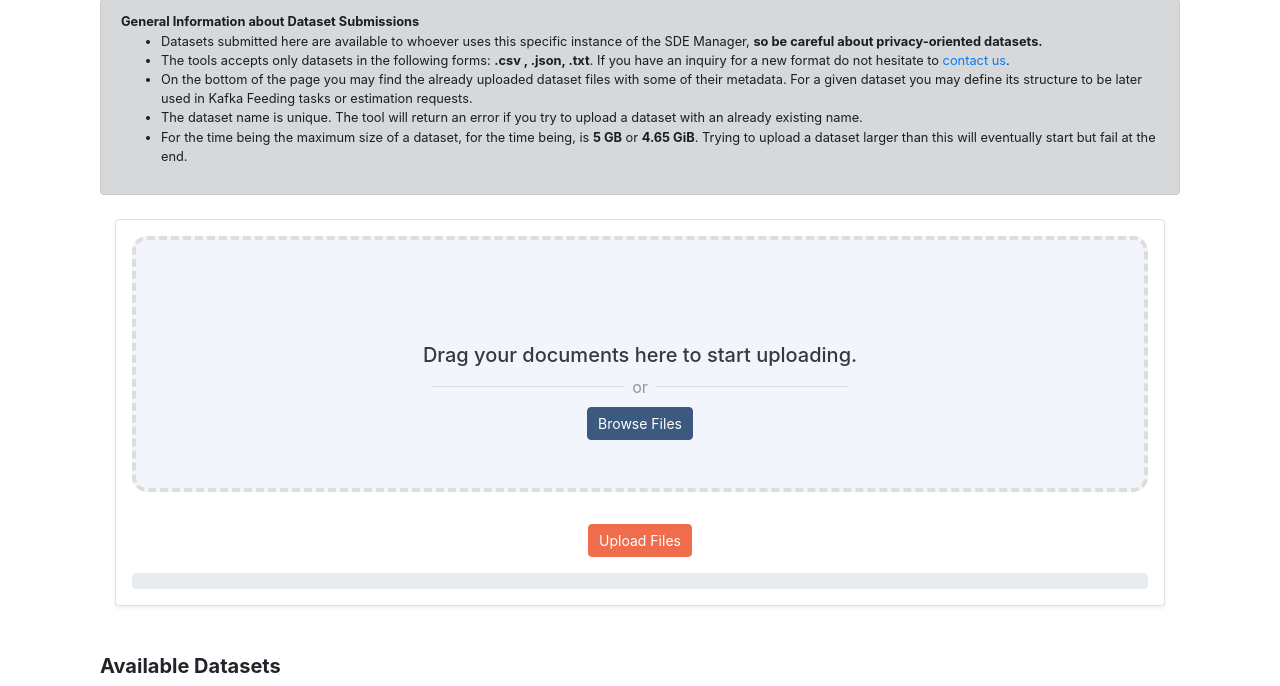
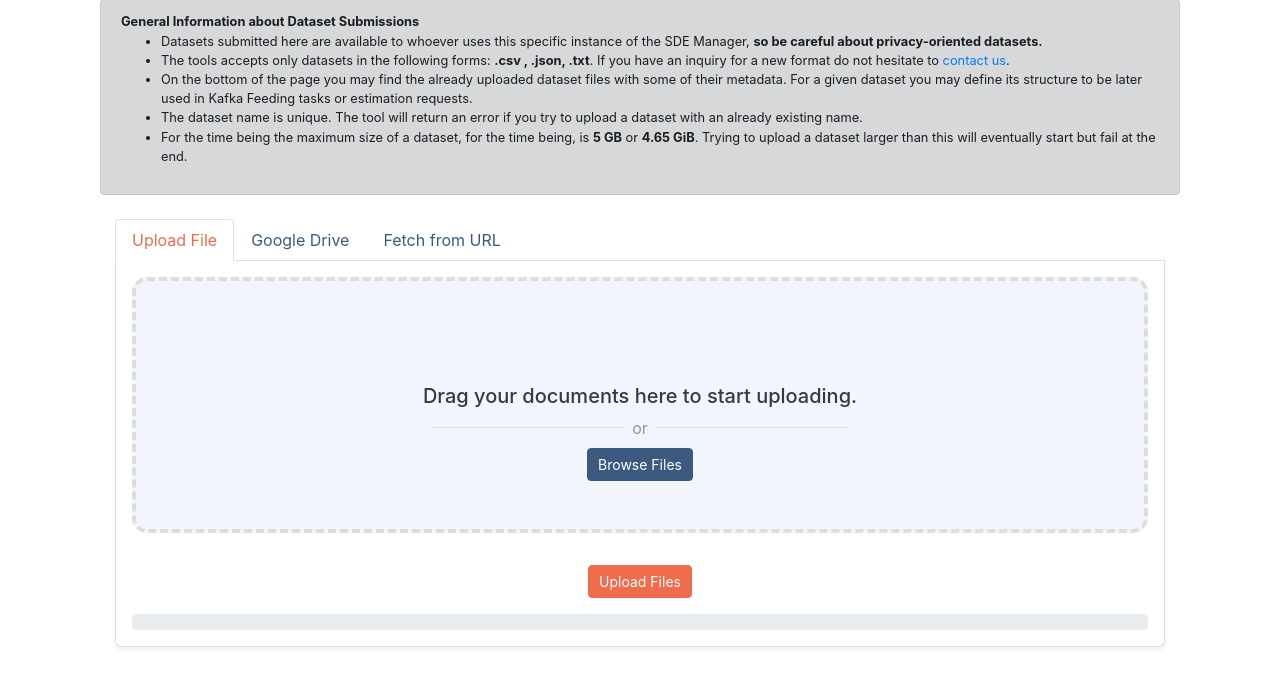
Before and after one commit to petroud/SDE-manager, a PHP site: page /index.php?page=datasets in a window 1280 px wide. Shown: the part 171-857 px from the top of the page. Run offline with PHP 8.4, Linux system fonts and the light colour scheme; data that the repository does not hold is empty.

Commit message:
Updated the front end to offer tabs for var file sources

```diff
--- a/src/datasets.php
+++ b/src/datasets.php
@@ -11,9 +11,20 @@
             </ul>
         </div>
     <div class="container-fluid pb-5">
-        <div class="row">
-            <div class="col-md-12">
-                <div class="bg-white p-3 rounded shadow-sm border">
+    <ul class="nav nav-tabs" id="myTab" role="tablist">
+            <li class="nav-item">
+                <a class="nav-link active" id="upload-tab" data-toggle="tab" href="#upload" role="tab" aria-controls="upload" aria-selected="true">Upload File</a>
+            </li>
+            <li class="nav-item">
+                <a class="nav-link" id="google-drive-tab" data-toggle="tab" href="#google-drive" role="tab" aria-controls="google-drive" aria-selected="false">Google Drive</a>
+            </li>
+            <li class="nav-item">
+                <a class="nav-link" id="url-tab" data-toggle="tab" href="#url" role="tab" aria-controls="url" aria-selected="false">Fetch from URL</a>
+            </li>
+        </ul>
+        <div class="tab-content" id="myTabContent">
+            <div class="tab-pane fade show active" id="upload" role="tabpanel" aria-labelledby="upload-tab">
+                <div class="bg-white p-3 rounded shadow-sm no-top-border">
                     <div class="dropzone d-block">
                         <label for="files" class="dropzone-container" id="dropzone">
                             <div class="file-icon"><i class="fa-solid fa-file-circle-plus text-primary"></i></div>
@@ -31,6 +42,32 @@
                     </div>
                     <div class="progress mt-3">
                         <div id="progress-bar" class="progress-bar" role="progressbar" style="width: 0%;" aria-valuenow="0" aria-valuemin="0" aria-valuemax="100">0%</div>
+                    </div>
+                </div>
+            </div>
+            <div class="tab-pane fade" id="google-drive" role="tabpanel" aria-labelledby="google-drive-tab">
+                <div class="bg-white p-3 rounded shadow-sm no-top-border ">
+                    <h5>Fetch file from Google Drive</h5>
+                    <div class="form-group">
+                        <label for="file-url">Enter Google Drive Public URL:</label>
+                        <input type="text" id="google-file-url" class="form-control" placeholder="Enter the file URL">
+                    </div>
+                    <button type="button" id="fetch-google-drive-btn" class="btn btn-primary custom-browse-btn">Fetch File from Google Drive</button>
+                    <div class="progress mt-3">
+                        <div id="google-progress-bar" class="progress-bar" role="progressbar" style="width: 0%;" aria-valuenow="0" aria-valuemin="0" aria-valuemax="100">0%</div>
+                    </div>
+                </div>
+            </div>
+            <div class="tab-pane fade" id="url" role="tabpanel" aria-labelledby="url-tab">
+                <div class="bg-white p-3 rounded shadow-sm no-top-border">
+                    <h5>Fetch file from URL</h5>
+                    <div class="form-group">
+                        <label for="file-url">Enter URL:</label>
+                        <input type="text" id="url-file-url" class="form-control" placeholder="Enter the file URL">
+                    </div>
+                    <button type="button" id="fetch-url-btn" class="btn btn-primary custom-browse-btn">Fetch File from URL</button>
+                    <div class="progress mt-3">
+                        <div id="url-progress-bar" class="progress-bar" role="progressbar" style="width: 0%;" aria-valuenow="0" aria-valuemin="0" aria-valuemax="100">0%</div>
                     </div>
                 </div>
             </div>
--- a/src/index.php
+++ b/src/index.php
@@ -1,3 +1,6 @@
+<?php
+    session_start();
+?>
 <!DOCTYPE html>
 <html lang="en">
 <head>
@@ -15,6 +18,20 @@
             background-color: white; /* Light grey background */
             padding-top: 56px; /* Adjust according to the height of the navbar */
 
+        }
+        .no-top-border{
+            border: .1px solid #DBE0E4;
+            border-top: none !important;
+            border-radius: 0px 0px 6px 6px !important;
+        }
+        .nav-tabs .nav-link {
+            color: #3C5A80 !important;
+        }
+        .nav-tabs .nav-link:hover {
+            color: #5c7da8;
+        }
+        .nav-tabs .nav-link.active {
+            color: #fff;
         }
         .navbar {
             background-color: #3C5A80; /* Blue navbar */
--- a/src/js/fileHandler.js
+++ b/src/js/fileHandler.js
@@ -192,4 +192,77 @@ $(document).ready(function() {
             }
         });
     });
+
+    $('#fetch-google-drive-btn').on('click', function(event) {
+        event.preventDefault();
+        var fileURL = $('#google-file-url').val();
+        $('#google-progress-bar').css('width', '0%').attr('aria-valuenow', 0).text('0%');
+
+        $.ajax({
+            url: 'files/getGoogleFile.php',
+            type: 'POST',
+            data: { fileURL: fileURL },
+            xhr: function() {
+                var xhr = new XMLHttpRequest();
+                xhr.upload.addEventListener('progress', function(event) {
+                    if (event.lengthComputable) {
+                        var percentComplete = Math.round((event.loaded / event.total) * 100);
+                        $('#google-progress-bar').css('width', percentComplete + '%').attr('aria-valuenow', percentComplete).text(percentComplete + '%');
+                    }
+                }, false);
+                return xhr;
+            },
+            success: function(response) {
+                var jsonResponse = JSON.parse(response);
+                if (jsonResponse.status === 'progress') {
+                    $('#google-progress-bar').css('width', jsonResponse.progress + '%').attr('aria-valuenow', jsonResponse.progress).text(jsonResponse.progress + '%');
+                } else if (jsonResponse.status === 'success') {
+
+                } else if (jsonResponse.status === 'error') {
+                    showModal(jsonResponse.message);
+                }
+            },
+            error: function(jqXHR, textStatus, errorThrown) {
+                showModal('Error: ' + textStatus);
+            }
+        });
+    });
+
+    $('#fetch-url-btn').on('click', function(event) {
+        event.preventDefault();
+        var fileURL = $('#url-file-url').val();
+        $('#url-progress-bar').css('width', '0%').attr('aria-valuenow', 0).text('0%');
+
+        $.ajax({
+            url: 'files/getURLFile.php',
+            type: 'POST',
+            data: { fileURL: fileURL },
+            xhr: function() {
+                var xhr = new XMLHttpRequest();
+                xhr.addEventListener('progress', function(event) {
+                    if (event.lengthComputable) {
+                        var percentComplete = Math.round((event.loaded / event.total) * 100);
+                        $('#url-progress-bar').css('width', percentComplete + '%').attr('aria-valuenow', percentComplete).text(percentComplete + '%');
+                    }
+                }, false);
+                return xhr;
+            },
+            success: function(response) {
+                var jsonResponse = JSON.parse(response);
+                if (jsonResponse.status === 'progress') {
+                    $('#url-progress-bar').css('width', jsonResponse.progress + '%').attr('aria-valuenow', jsonResponse.progress).text(jsonResponse.progress + '%');
+                } else if (jsonResponse.status === 'success') {
+                    $('#url-progress-bar').css('width', '0%').attr('aria-valuenow', 0).text('0%');
+
+                } else if (jsonResponse.status === 'error') {
+                    showModal(jsonResponse.message);
+                    $('#url-progress-bar').css('width', '0%').attr('aria-valuenow', 0).text('0%');
+
+                }
+            },
+            error: function(jqXHR, textStatus, errorThrown) {
+                showModal('Error: ' + textStatus);
+            }
+        });
+    });
 });
```
